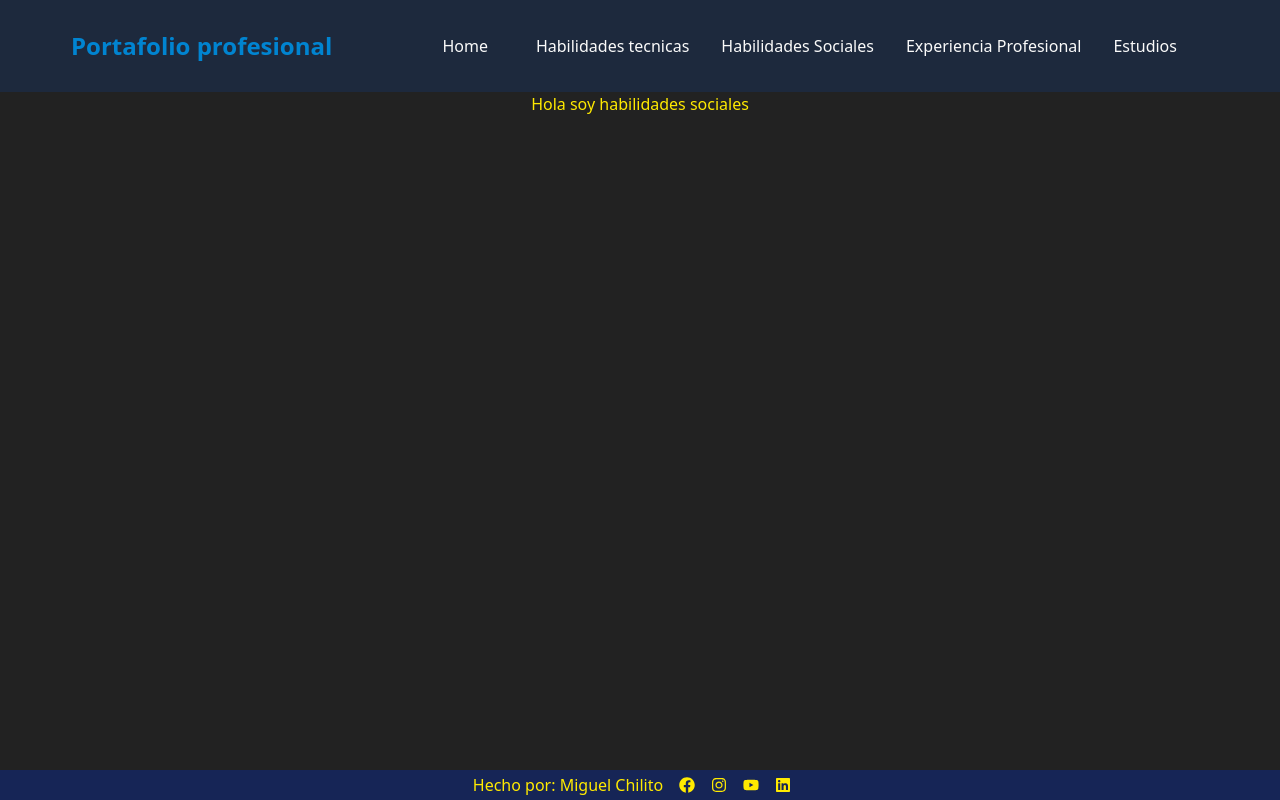
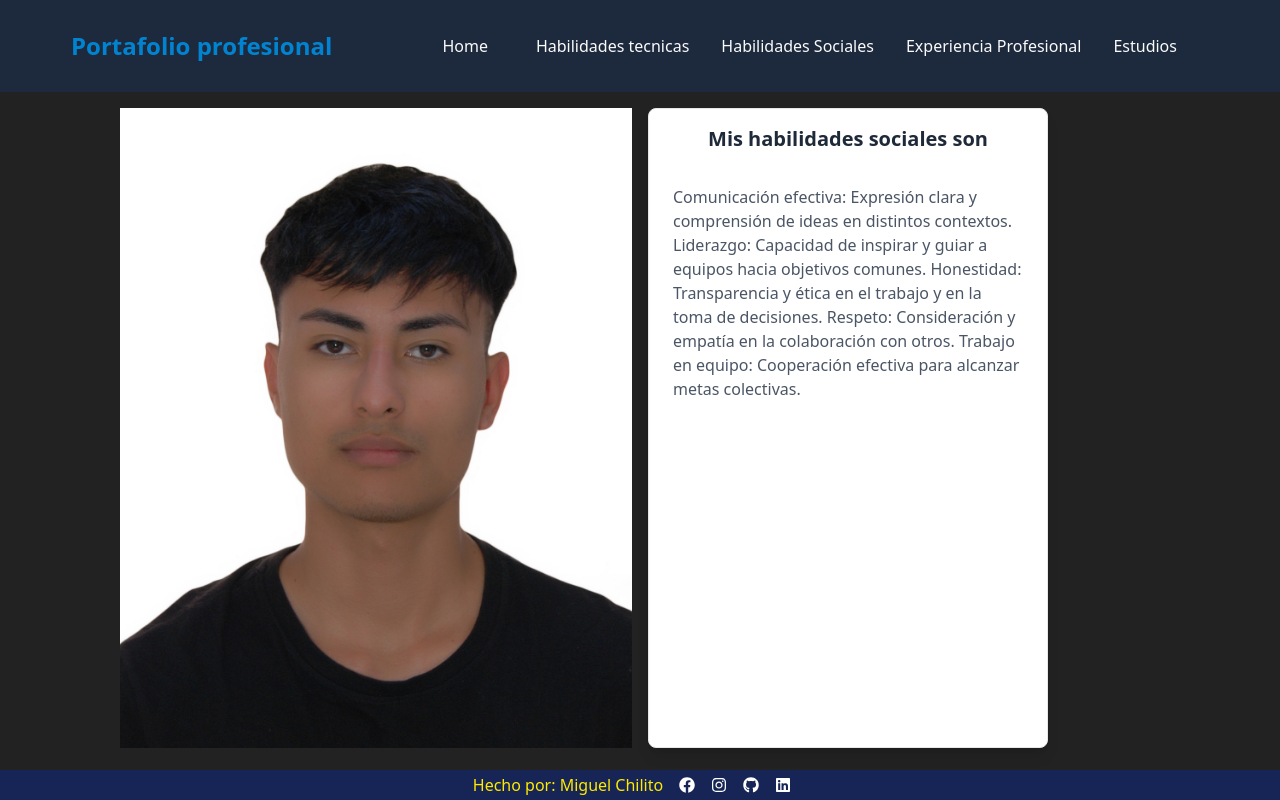
Before and after one commit to miiguel16/PortafolioProfesional, a React (Vite) app: page /SocialSkills in a window 1280 px wide. Built offline with nearby package versions, Linux system fonts and the light colour scheme.

Commit message:
add the Red social in the footer with the links

```diff
--- a/src/Ul/CardInfo/CardInfo.jsx
+++ b/src/Ul/CardInfo/CardInfo.jsx
@@ -1,6 +1,7 @@
 export const CardInfo = ({ title, images, content }) => {
     return (
-        <div className="w-11/12 sm:w-64 md:w-72 lg:w-96 xl:w-[400px] rounded-lg overflow-hidden shadow-lg bg-white border border-gray-200 transition-all duration-300 ease-in-out">
+        <div className="w-11/12 sm:w-64 md:w-72 lg:w-96 xl:w-[400px] rounded-lg overflow-hidden shadow-lg
+        bg-white border border-gray-200 transition-all duration-300 ease-in-out">
 
           <div className="px-6 py-4">
             <h2 className="font-semibold text-xl text-gray-800 truncate flex justify-center items-center ">{title}</h2>
--- a/src/layouts/Footer/Footer.jsx
+++ b/src/layouts/Footer/Footer.jsx
@@ -2,34 +2,56 @@ import { References } from "../References/References"
 import {
     FaFacebook,
     FaInstagram,
-    FaYoutube,
+    FaGithub,
     FaLinkedin
 } from "react-icons/fa"
 
-export const Footer =()=>{
-    return(
+export const Footer = () => {
+    return (
         <>
             <footer className="bg-blue-950 w-full h-[30px] flex flex-row justify-center items-center">
                 <References
                     styleReference="list-none pr-4"
                     contentReference="Hecho por: Miguel Chilito"
                 />
+
                 <References
                     styleReference="list-none pr-4"
-                    contentReference={<FaFacebook />}
+                    contentReference={
+                        <a href="https://www.facebook.com/miguel.chilitoo/about?locale=es_LA" target="_blacl" rel="noopener noreferrer">
+                            <FaFacebook className="text-white hover:text-blue-500 transition duration-300" />
+                        </a>
+                    }
                 />
+
                 <References
                     styleReference="list-none pr-4"
-                    contentReference={<FaInstagram />}
+                    contentReference={
+                        <a href="https://www.instagram.com/herreraaa.16?fbclid=IwY2xjawI8wphleHRuA2FlbQIxMAABHe096IVc040Lw9S888BdiavcR1Qw_MSwQ-OovOz9tDycs6qiZLAfETj_og_aem_VGLegcTDEs6suRZBo-bcTw"
+                        target="_blank" rel="noopener noreferrer">
+                            <FaInstagram className="text-white hover:text-pink-500 transition duration-300" />
+                        </a>
+                    }
                 />
+
                 <References
                     styleReference="list-none pr-4"
-                    contentReference={<FaYoutube />}
+                    contentReference={
+                        <a href="https://github.com/miiguel16" target="_blank" rel="noopener noreferrer">
+                            <FaGithub className="text-white hover:text-red-500 transition duration-300" />
+                        </a>
+                    }
                 />
+
                 <References
-                styleReference="list-none pr-4"
-                contentReference={<FaLinkedin />}
+                    styleReference="list-none pr-4"
+                    contentReference={
+                        <a href="https://www.linkedin.com/in/miguel-chilito-9a57132b9/" target="_blank" rel="noopener noreferrer">
+                            <FaLinkedin className="text-white hover:text-blue-700 transition duration-300" />
+                        </a>
+                    }
                 />
+
             </footer>
         </>
     )
--- a/src/pages/SocialSkills/SocialSkills.jsx
+++ b/src/pages/SocialSkills/SocialSkills.jsx
@@ -1,9 +1,26 @@
 import React from 'react'
+import { CardInfo } from '../../Ul/CardInfo/CardInfo'
+import Photo1 from "../../assets/images/Photo1.jpg";
 
 export function SocialSkills() {
   return (
-    <div>
-      <h1>Hola soy habilidades sociales</h1>
-    </div>
+    <main>
+      <div className='grid grid-cols-1 gap-4 sm:grid-cols-2 md:grid-cols-2 lg:grid-cols-2 xl:grid-cols-2 p-4 flec  '>
+
+
+        <img className="w-full max-w-xs md:max-w-md lg:max-w-lg h-auto object-cover" src={Photo1} alt="imagen 1" />
+
+
+        <CardInfo
+          title="Mis habilidades sociales son"
+          content={`Comunicación efectiva: Expresión clara y comprensión de ideas en distintos contextos.\n
+          Liderazgo: Capacidad de inspirar y guiar a equipos hacia objetivos comunes.\n
+          Honestidad: Transparencia y ética en el trabajo y en la toma de decisiones.\n
+          Respeto: Consideración y empatía en la colaboración con otros.\n
+          Trabajo en equipo: Cooperación efectiva para alcanzar metas colectivas.`}
+        />
+
+      </div>
+    </main>
   )
 }
```
